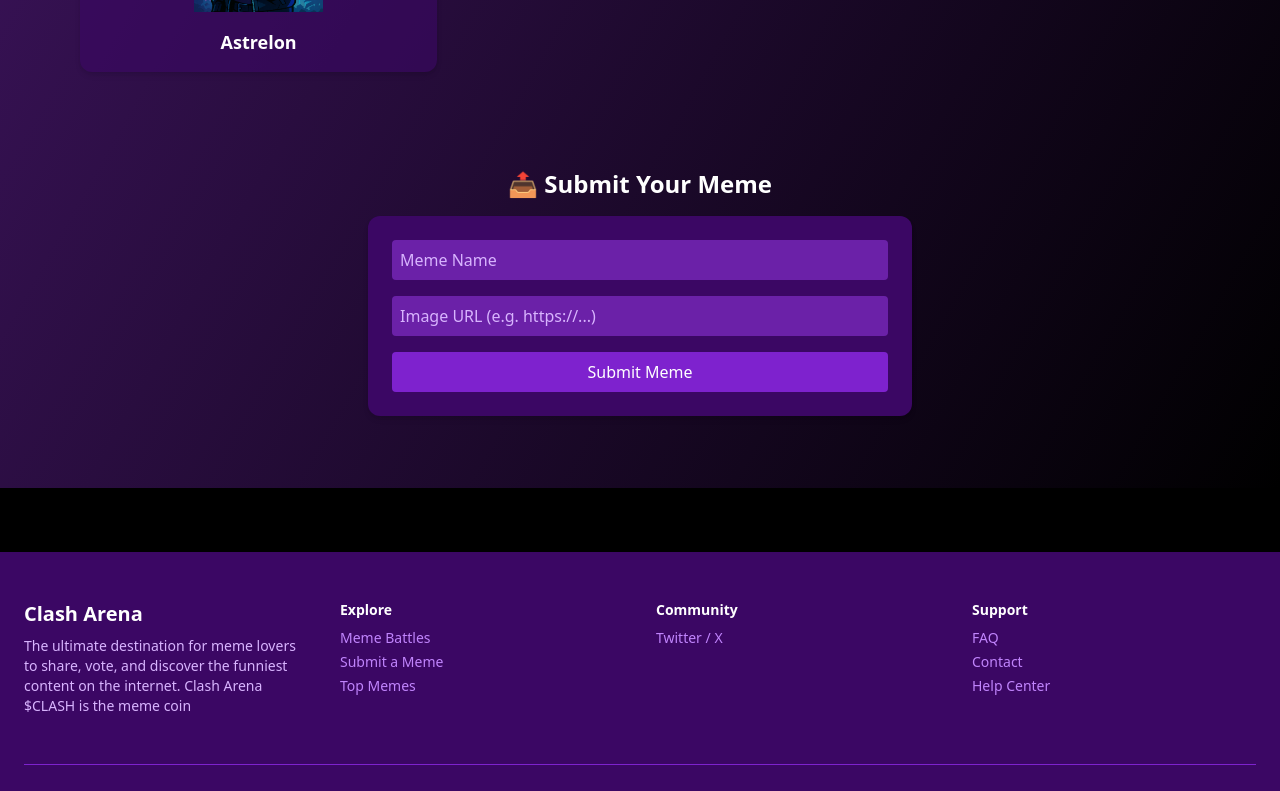
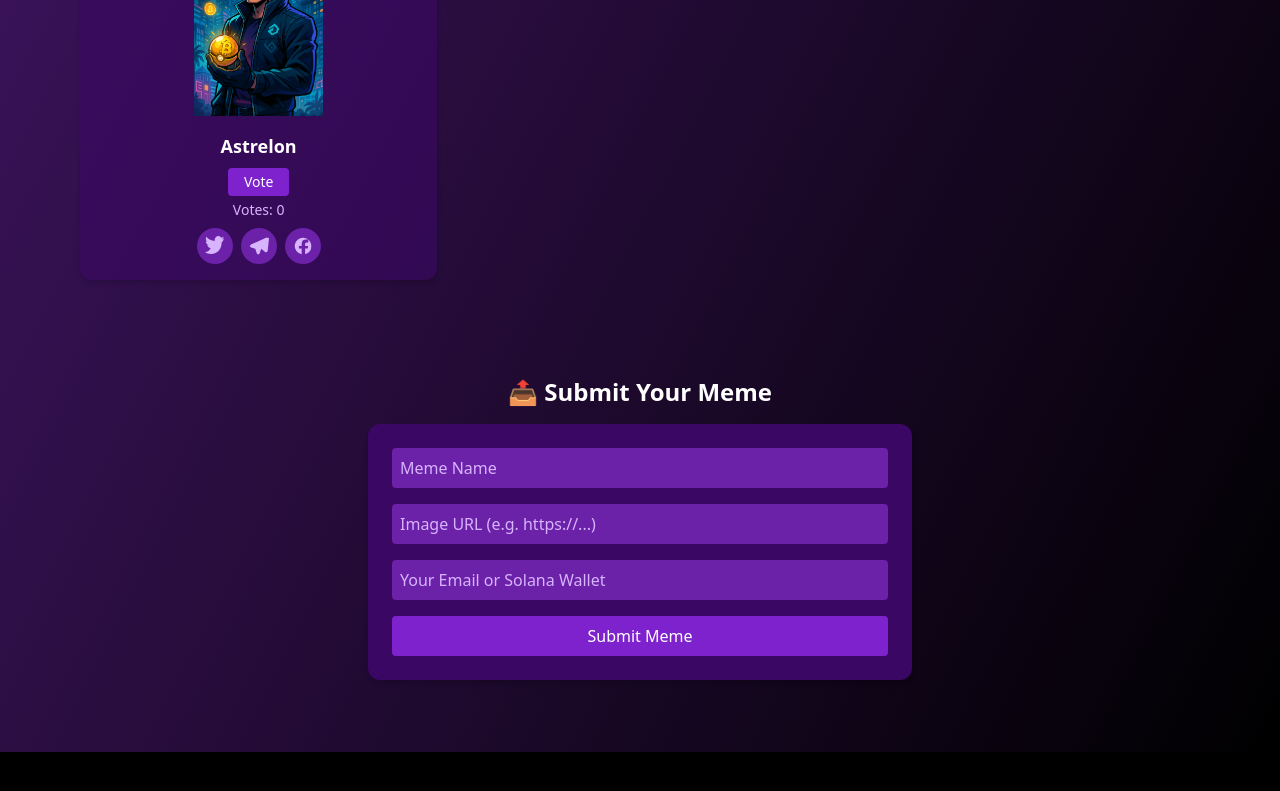
Before and after one commit to azure123z/arena-site, a React (Vite) app: page / in a window 1280 px wide. Shown: the part 1848-2639 px from the top of the page. Built offline with nearby package versions, Linux system fonts and the light colour scheme; no server answers; the database is empty.

Commit message:
adding share option

```diff
--- a/src/App.jsx
+++ b/src/App.jsx
@@ -8,6 +8,8 @@ import pepeImg from "./assets/pepe.png";
 import shibaImg from "./assets/shiba.png";
 import bonkImg from "./assets/bonk.png";
 import flokiImg from "./assets/floki.png";
+
+import SocialShareButtons from "./SocialShareButtons";
 
 const supabaseUrl = "https://njqdwgkaywutklrcjpbu.supabase.co";
 const supabaseKey = "eyJhbGciOiJIUzI1NiIsInR5cCI6IkpXVCJ9.eyJpc3MiOiJzdXBhYmFzZSIsInJlZiI6Im5qcWR3Z2theXd1dGtscmNqcGJ1Iiwicm9sZSI6ImFub24iLCJpYXQiOjE3NTA0ODY0MjIsImV4cCI6MjA2NjA2MjQyMn0.nVlCUoohdYGmqn0y-l-Ae7aldDZSY9yyFgJp7d68484";
@@ -29,6 +31,7 @@ export default function App() {
   const [submittedMemes, setSubmittedMemes] = useState([]);
   const [memeName, setMemeName] = useState("");
   const [memeUrl, setMemeUrl] = useState("");
+const [contactInfo, setContactInfo] = useState(""); // puede ser email o wallet para el submitted memes
 
   useEffect(() => {
     const fetchVotes = async () => {
@@ -67,6 +70,7 @@ fetchSubmittedMemes();
 
 
 
+ {/* funcion vote */}
 const vote = async (battleId, choice) => {
   if (!wallet) {
     alert("Please enter your wallet or X handle to vote.");
@@ -123,6 +127,7 @@ const vote = async (battleId, choice) => {
 
 
 
+
  const submitMeme = async () => {
   if (!memeName || !memeUrl) {
     alert("Please provide both name and image URL.");
@@ -145,7 +150,7 @@ const vote = async (battleId, choice) => {
 
   const { error } = await supabase
     .from("submitted_memes")
-    .insert({ name: memeName, url: memeUrl, approved: false });
+    .insert({ name: memeName, url: memeUrl, approved: false, contact: contactInfo });
 
   if (error) {
     alert("Failed to submit meme.");
@@ -262,17 +267,33 @@ const vote = async (battleId, choice) => {
       { name: "Bit Guru", url: "/assets/memes/gurucoin.png" },
       { name: "BitFrog", url: "/assets/memes/bitfrog.png" },
 { name: "Pengu", url: "/assets/memes/pengu.png" },
-      { name: "Astrelon", url: "/assets/memes/pokelon.png" }
+      { name: "Astrelon", url: "/assets/memes/Pokelon.png" }
     ]).map((meme, index) => (
       <div key={index} className="bg-purple-950/60 rounded-xl overflow-hidden shadow-md hover:shadow-xl transition-shadow">
         <img src={meme.url} alt={meme.name} className="w-full h-48 object-contain" />
         <div className="p-4 text-center">
           <h3 className="text-white font-semibold text-lg truncate">{meme.name}</h3>
+
+ {/* Botón de votar */}
+      <button
+        onClick={() => vote("submitted_memes_vote", meme.name.toLowerCase())}
+        className="mt-2 bg-purple-700 text-white px-4 py-1 rounded hover:bg-purple-800 text-sm"
+      >
+        Vote
+      </button>
+
+ {/* Mostrar cantidad de votos */}
+    <p className="text-purple-300 mt-1 text-sm">
+      Votes: {votes?.["submitted_memes_vote"]?.[meme.name.toLowerCase()] || 0}
+    </p>
+
+<SocialShareButtons meme={meme} />
         </div>
       </div>
     ))}
   </div>
 </section>
+
 
 
 <section className="max-w-xl mx-auto px-4 py-12">
@@ -292,6 +313,14 @@ const vote = async (battleId, choice) => {
       onChange={(e) => setMemeUrl(e.target.value)}
       className="w-full mb-4 p-2 rounded bg-purple-800 placeholder-purple-300 text-white"
     />
+<input
+  type="text"
+  placeholder="Your Email or Solana Wallet"
+  value={contactInfo}
+  onChange={(e) => setContactInfo(e.target.value)}
+  className="w-full mb-4 p-2 rounded bg-purple-800 placeholder-purple-300 text-white"
+/>
+
     <button
       onClick={submitMeme}
       className="w-full bg-purple-700 text-white py-2 rounded hover:bg-purple-800"
--- /dev/null
+++ b/src/SocialShareButtons.jsx
@@ -0,0 +1,55 @@
+import React from "react";
+
+const SocialShareButtons = ({ meme }) => {
+  const shareText = encodeURIComponent(`Check out this meme: ${meme.name}`);
+  const shareUrl = encodeURIComponent(meme.url);
+
+  const platforms = [
+    {
+      name: "Twitter",
+      url: `https://twitter.com/intent/tweet?text=${shareText}&url=${shareUrl}`,
+      icon: (
+        <svg fill="currentColor" viewBox="0 0 24 24" className="w-5 h-5">
+          <path d="M23 3a10.9 10.9 0 0 1-3.14 1.53A4.48 4.48 0 0 0 22.4 1a9.15 9.15 0 0 1-2.88 1.1A4.52 4.52 0 0 0 16.11 0c-2.5 0-4.52 2.17-4.52 4.85 0 .38.04.75.12 1.11C7.69 5.79 4.07 3.88 1.64.9a4.93 4.93 0 0 0-.61 2.43c0 1.68.83 3.16 2.1 4.02A4.48 4.48 0 0 1 1 6.16v.06c0 2.35 1.59 4.3 3.7 4.74a4.6 4.6 0 0 1-2.04.08c.57 1.86 2.2 3.2 4.13 3.24A9.05 9.05 0 0 1 0 19.54a12.76 12.76 0 0 0 7 2.07c8.4 0 13-7.28 13-13.6 0-.21 0-.43-.02-.64A9.18 9.18 0 0 0 23 3z" />
+        </svg>
+      ),
+    },
+    {
+      name: "Telegram",
+      url: `https://t.me/share/url?url=${shareUrl}&text=${shareText}`,
+      icon: (
+        <svg fill="currentColor" viewBox="0 0 24 24" className="w-5 h-5">
+          <path d="M22.5 2.4a1.87 1.87 0 0 0-2.06-.3L2.4 10.2a1.88 1.88 0 0 0 .18 3.5l4.92 1.62 1.78 5.49a1.88 1.88 0 0 0 3.56-.06l1.78-5.46 4.8 3.78a1.88 1.88 0 0 0 3-1.32l1.5-14a1.87 1.87 0 0 0-.42-1.55z" />
+        </svg>
+      ),
+    },
+    {
+      name: "Facebook",
+      url: `https://www.facebook.com/sharer/sharer.php?u=${shareUrl}`,
+      icon: (
+        <svg fill="currentColor" viewBox="0 0 24 24" className="w-5 h-5">
+          <path d="M22 12a10 10 0 1 0-11.6 9.86v-6.99H7.08V12h3.33V9.41c0-3.29 1.97-5.1 5-5.1 1.45 0 2.96.26 2.96.26v3.24h-1.67c-1.64 0-2.15 1.01-2.15 2.05V12h3.66l-.58 2.87h-3.08v6.99A10 10 0 0 0 22 12z" />
+        </svg>
+      ),
+    },
+  ];
+
+  return (
+    <div className="flex justify-center gap-2 mt-2">
+      {platforms.map(({ name, url, icon }) => (
+        <a
+          key={name}
+          href={url}
+          target="_blank"
+          rel="noopener noreferrer"
+          title={`Share on ${name}`}
+          className="text-purple-300 hover:text-white bg-purple-800 hover:bg-purple-600 p-2 rounded-full transition"
+        >
+          {icon}
+        </a>
+      ))}
+    </div>
+  );
+};
+
+export default SocialShareButtons;
```
